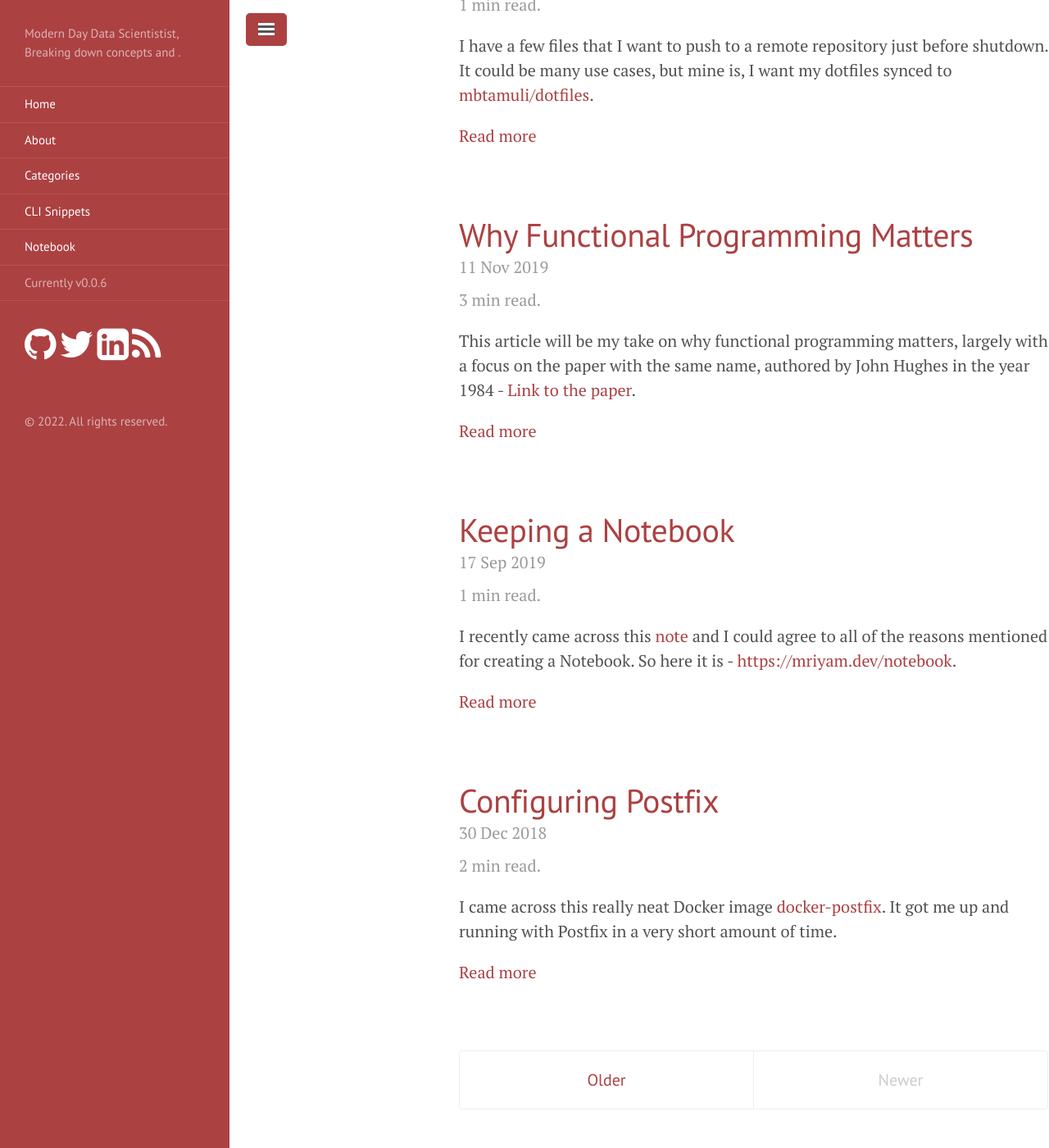
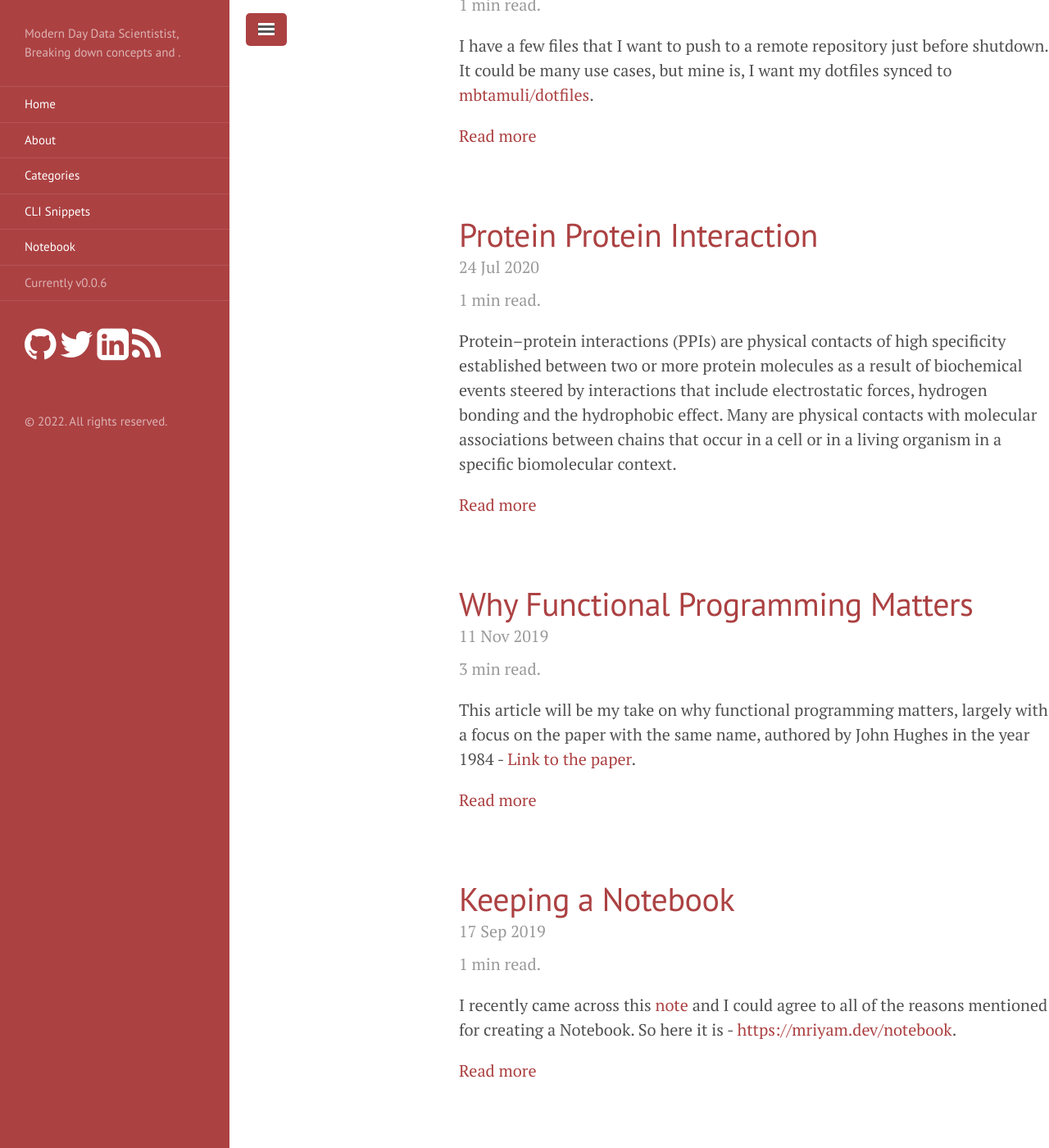
Before and after one commit to lk4ml/Modern_DS_Blog, a Jekyll site: the page built from index.html, in a window 1280 px wide and 1400 px high, scrolled down 623 px. Shown: the whole window at 82% size. Built offline with Jekyll 4.4.1, drawn with Linux system fonts in a browser that asks for light colours; the list of posts is cut into pages by our own code; some of the changed lines change nothing that is shown.

Commit message:
made changes to posts

```diff
--- a/_config.yml
+++ b/_config.yml
@@ -22,9 +22,9 @@ kramdown:
 
 # About/contact
 author:
-  name:              Mriyam Bikash Tamuli
-  twitter:           mbtamuli
-  email:             mbtamuli@gmail.com
+  name:              Love Tyagi
+  twitter:           Lktyagi88
+  email:             lk4ml@gmail.com
 
 # Custom vars
 version:             0.0.6
@@ -32,7 +32,7 @@ version:             0.0.6
 # Google Analytics
 analytics:
   google:
-    tracking_id          : 'UA-123129368-1'
+    tracking_id          : ''
 
 plugins:
   - jemoji
--- /dev/null
+++ b/_posts/2020-07-24-Protein_engineering.md
@@ -0,0 +1,11 @@
+---
+layout: post
+title: Protein Protein Interaction
+categories: Drug Discovery
+---
+
+Protein–protein interactions (PPIs) are physical contacts of high specificity established between two or more protein molecules as a result of biochemical events steered by interactions that include electrostatic forces, hydrogen bonding and the hydrophobic effect. Many are physical contacts with molecular associations between chains that occur in a cell or in a living organism in a specific biomolecular context.
+
+Proteins rarely act alone as their functions tend to be regulated. Many molecular processes within a cell are carried out by molecular machines that are built from numerous protein components organized by their PPIs. These physiological interactions make up the so-called interactomics of the organism, while aberrant PPIs are the basis of multiple aggregation-related diseases, such as Creutzfeldt–Jakob and Alzheimer's diseases.
+
+PPIs have been studied with many methods and from different perspectives: biochemistry, quantum chemistry, molecular dynamics, signal transduction, among others.[1][2][3] All this information enables the creation of large protein interaction networks[4] – similar to metabolic or genetic/epigenetic networks – that empower the current knowledge on biochemical cascades and molecular etiology of disease, as well as the discovery of putative protein targets of therapeutic interest.
```
